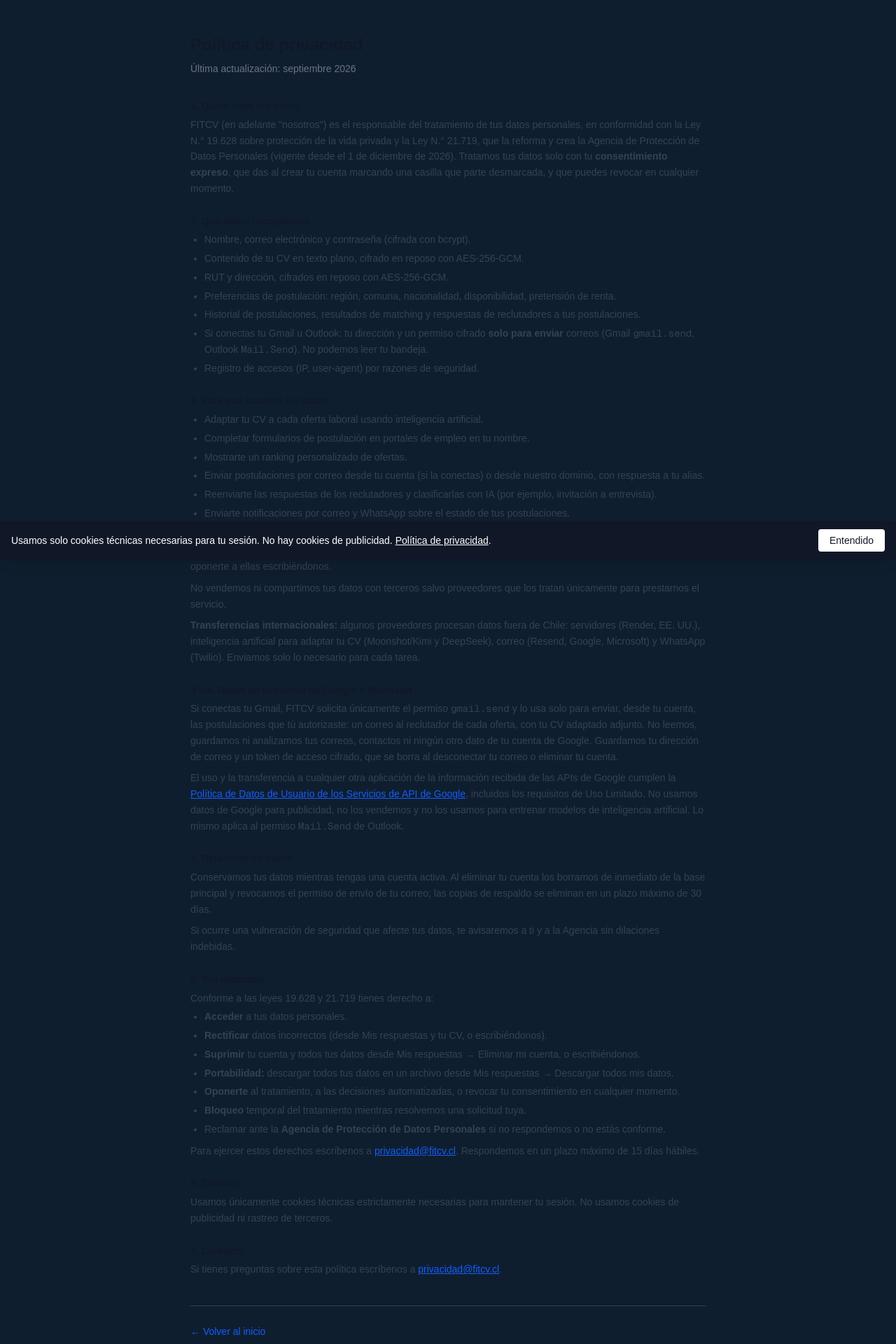
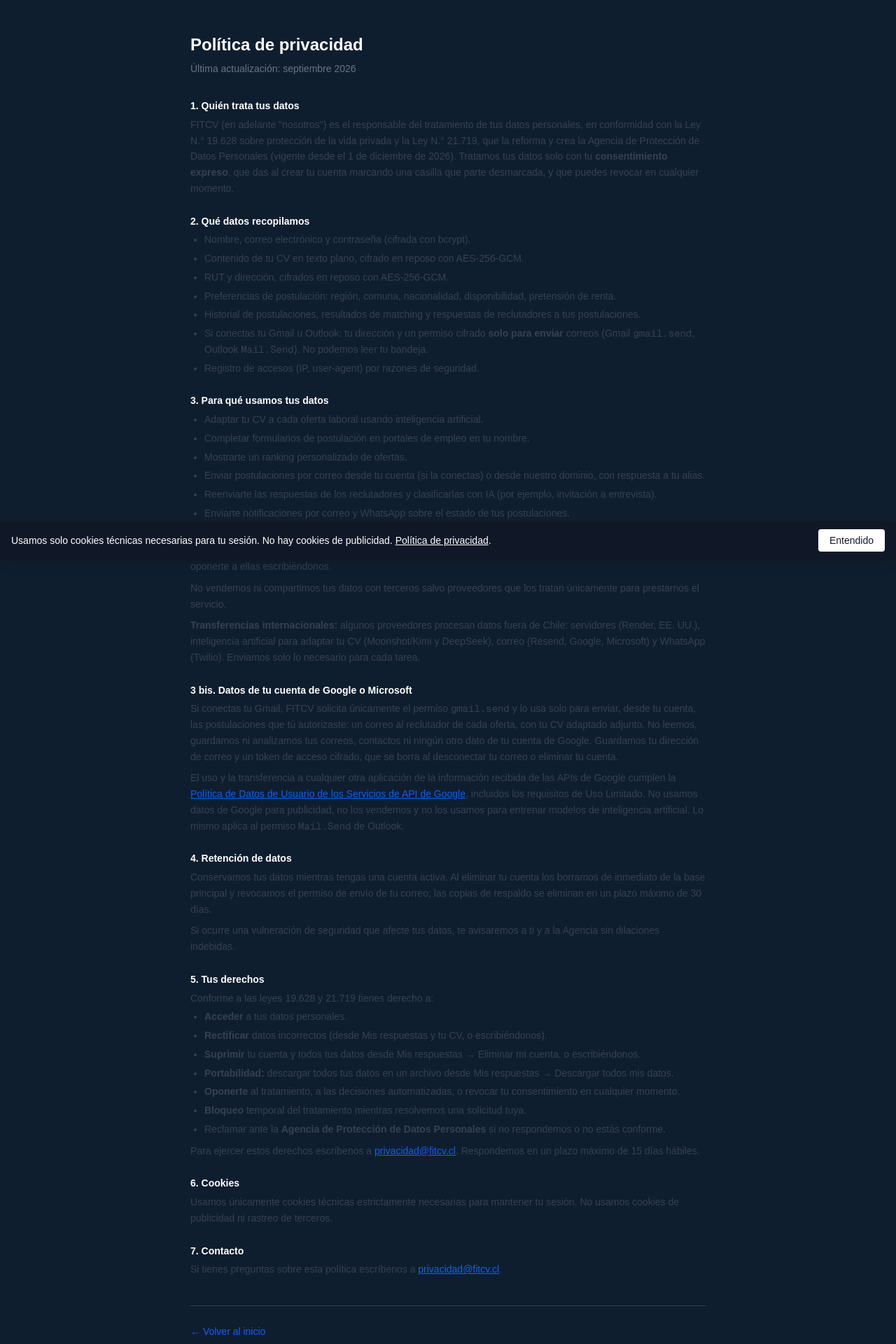
Before and after one commit to eduardofolle-coder/fitcv-mvp, a Next.js app in the folder fitcv-frontend/: page /privacy in a window 1280 px wide. Shown: the top 1920 px of the page at 70% size. Built offline with nearby package versions, Linux system fonts and the light colour scheme.

Commit message:
Arregla el contraste de los encabezados en Política de privacidad
Usaban text-gray-900 (casi negro), pensado para fondo claro; en el fondo
azul oscuro del sitio quedaban ilegibles. Ahora en blanco.

Co-Authored-By: Claude Sonnet 5 <noreply@anthropic.com>

```diff
--- a/fitcv-frontend/app/privacy/page.tsx
+++ b/fitcv-frontend/app/privacy/page.tsx
@@ -6,12 +6,12 @@ export const metadata: Metadata = { title: 'Política de privacidad — FITCV' }
 export default function PrivacyPage() {
   return (
     <main className="max-w-3xl mx-auto px-4 py-12 text-gray-700">
-      <h1 className="text-2xl font-bold text-gray-900 mb-2">Política de privacidad</h1>
+      <h1 className="text-2xl font-bold text-white mb-2">Política de privacidad</h1>
       <p className="text-sm text-gray-500 mb-8">Última actualización: septiembre 2026</p>
 
       <section className="space-y-6 text-sm leading-relaxed">
         <div>
-          <h2 className="font-semibold text-gray-900 mb-1">1. Quién trata tus datos</h2>
+          <h2 className="font-semibold text-white mb-1">1. Quién trata tus datos</h2>
           <p>
             FITCV (en adelante "nosotros") es el responsable del tratamiento de tus datos personales, en
             conformidad con la Ley N.° 19.628 sobre protección de la vida privada y la Ley N.° 21.719, que la
@@ -22,7 +22,7 @@ export default function PrivacyPage() {
         </div>
 
         <div>
-          <h2 className="font-semibold text-gray-900 mb-1">2. Qué datos recopilamos</h2>
+          <h2 className="font-semibold text-white mb-1">2. Qué datos recopilamos</h2>
           <ul className="list-disc pl-5 space-y-1">
             <li>Nombre, correo electrónico y contraseña (cifrada con bcrypt).</li>
             <li>Contenido de tu CV en texto plano, cifrado en reposo con AES-256-GCM.</li>
@@ -38,7 +38,7 @@ export default function PrivacyPage() {
         </div>
 
         <div>
-          <h2 className="font-semibold text-gray-900 mb-1">3. Para qué usamos tus datos</h2>
+          <h2 className="font-semibold text-white mb-1">3. Para qué usamos tus datos</h2>
           <ul className="list-disc pl-5 space-y-1">
             <li>Adaptar tu CV a cada oferta laboral usando inteligencia artificial.</li>
             <li>Completar formularios de postulación en portales de empleo en tu nombre.</li>
@@ -61,7 +61,7 @@ export default function PrivacyPage() {
         </div>
 
         <div>
-          <h2 className="font-semibold text-gray-900 mb-1">3 bis. Datos de tu cuenta de Google o Microsoft</h2>
+          <h2 className="font-semibold text-white mb-1">3 bis. Datos de tu cuenta de Google o Microsoft</h2>
           <p>
             Si conectas tu Gmail, FITCV solicita únicamente el permiso <code>gmail.send</code> y lo usa solo para enviar,
             desde tu cuenta, las postulaciones que tú autorizaste: un correo al reclutador de cada oferta, con tu CV adaptado
@@ -84,13 +84,13 @@ export default function PrivacyPage() {
         </div>
 
         <div>
-          <h2 className="font-semibold text-gray-900 mb-1">4. Retención de datos</h2>
+          <h2 className="font-semibold text-white mb-1">4. Retención de datos</h2>
           <p>Conservamos tus datos mientras tengas una cuenta activa. Al eliminar tu cuenta los borramos de inmediato de la base principal y revocamos el permiso de envío de tu correo; las copias de respaldo se eliminan en un plazo máximo de 30 días.</p>
           <p className="mt-2">Si ocurre una vulneración de seguridad que afecte tus datos, te avisaremos a ti y a la Agencia sin dilaciones indebidas.</p>
         </div>
 
         <div>
-          <h2 className="font-semibold text-gray-900 mb-1">5. Tus derechos</h2>
+          <h2 className="font-semibold text-white mb-1">5. Tus derechos</h2>
           <p>Conforme a las leyes 19.628 y 21.719 tienes derecho a:</p>
           <ul className="list-disc pl-5 space-y-1 mt-1">
             <li><strong>Acceder</strong> a tus datos personales.</li>
@@ -109,7 +109,7 @@ export default function PrivacyPage() {
         </div>
 
         <div>
-          <h2 className="font-semibold text-gray-900 mb-1">6. Cookies</h2>
+          <h2 className="font-semibold text-white mb-1">6. Cookies</h2>
           <p>
             Usamos únicamente cookies técnicas estrictamente necesarias para mantener tu sesión. No usamos cookies
             de publicidad ni rastreo de terceros.
@@ -117,7 +117,7 @@ export default function PrivacyPage() {
         </div>
 
         <div>
-          <h2 className="font-semibold text-gray-900 mb-1">7. Contacto</h2>
+          <h2 className="font-semibold text-white mb-1">7. Contacto</h2>
           <p>
             Si tienes preguntas sobre esta política escríbenos a{' '}
             <a href="mailto:privacidad@fitcv.cl" className="text-blue-600 underline">privacidad@fitcv.cl</a>.
```
